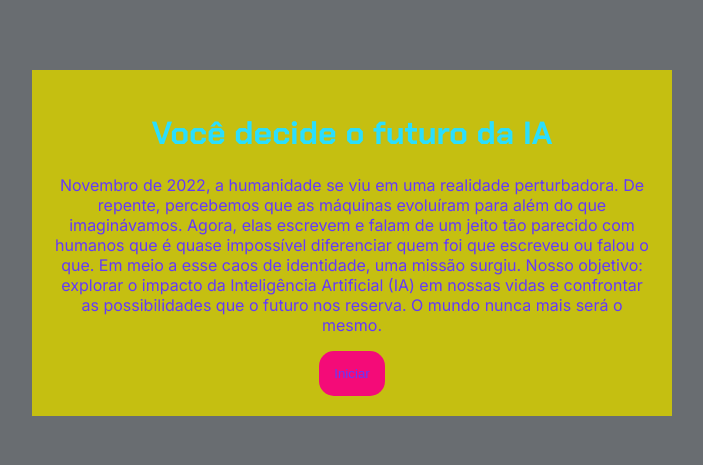
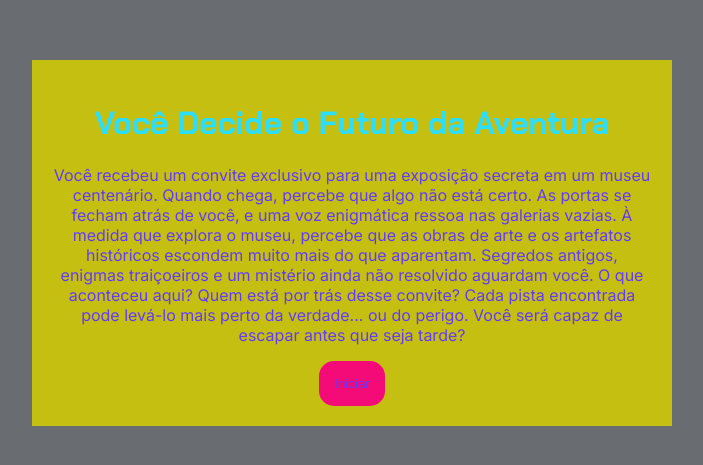
Before and after one commit to guilherme24415/perguntas, a plain HTML site: page index.html in a window 1280 px wide. Shown: the part 165-630 px from the top of the page, without its empty margins (288-991 px from the left). Drawn offline with Linux system fonts and the light colour scheme.

Commit message:
Update index.html

```diff
--- a/index.html
+++ b/index.html
@@ -5,22 +5,14 @@
     <meta charset="UTF-8">
     <meta name="viewport" content="width=device-width, initial-scale=1.0">
     <link rel="stylesheet" href="style.css">
-    <title>Você decide o futuro da IA</title>
+    <title>Você Decide o Futuro da Aventura</title>
 </head>
 
 <body>
     <div class="caixa-principal">
-        <h1>Você decide o futuro da IA</h1>
+        <h1>Você Decide o Futuro da Aventura</h1>
         <div class="tela-inicial">
-            <p>Novembro de 2022, a humanidade se viu em uma realidade perturbadora.
-                De repente, percebemos que as máquinas evoluíram para além do que imaginávamos.
-                Agora, elas escrevem e falam de um jeito tão parecido com humanos que é quase impossível diferenciar
-                quem foi que escreveu ou falou o que.
-                Em meio a esse caos de identidade, uma missão surgiu.
-                Nosso objetivo: explorar o impacto da Inteligência Artificial (IA) em nossas vidas e confrontar as
-                possibilidades que o futuro nos reserva.
-                O mundo nunca mais será o mesmo.
-            </p>
+            <p>Você recebeu um convite exclusivo para uma exposição secreta em um museu centenário. Quando chega, percebe que algo não está certo. As portas se fecham atrás de você, e uma voz enigmática ressoa nas galerias vazias. À medida que explora o museu, percebe que as obras de arte e os artefatos históricos escondem muito mais do que aparentam. Segredos antigos, enigmas traiçoeiros e um mistério ainda não resolvido aguardam você. O que aconteceu aqui? Quem está por trás desse convite? Cada pista encontrada pode levá-lo mais perto da verdade... ou do perigo. Você será capaz de escapar antes que seja tarde?</p>
             <button class="iniciar-btn">Iniciar</button>
         </div>
         <div class="caixa-perguntas"></div>
```
